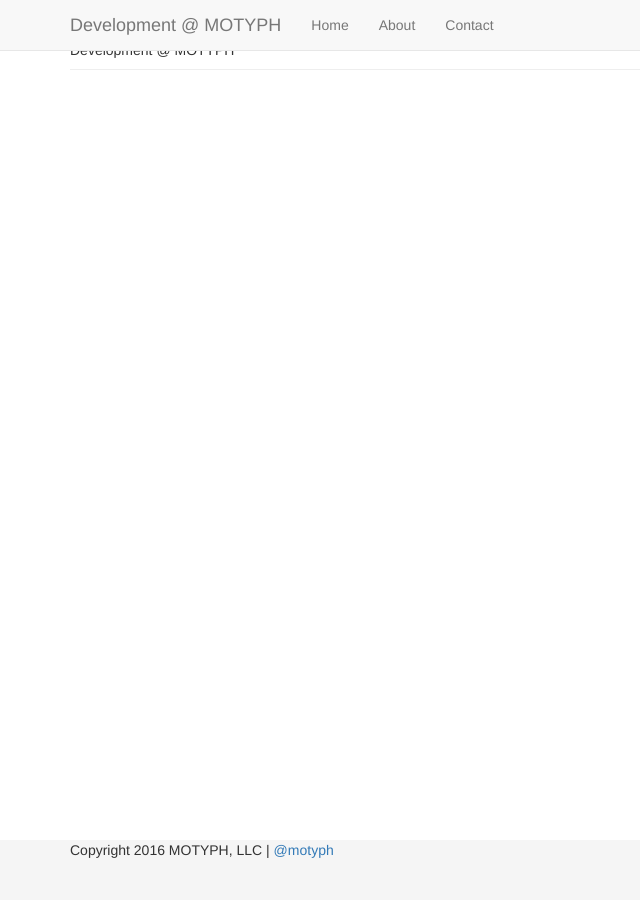
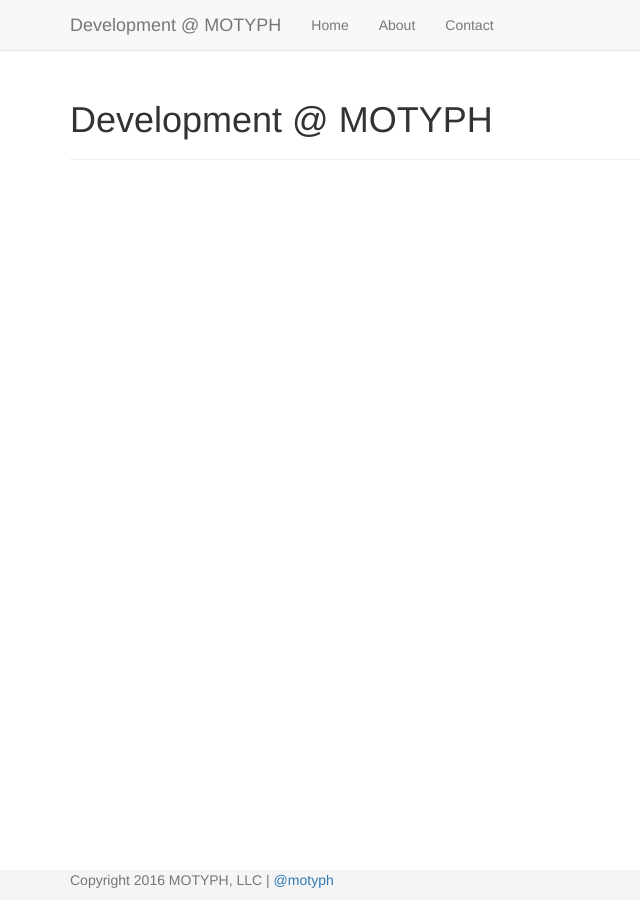
Before and after one commit to motyph/motyph.github.io, a Jekyll site: the page built from index.html, in a window 1280 px wide. Shown: the whole page, without its empty margins (0-640 px from the left). Built offline with Jekyll 4.4.1, drawn with Linux system fonts in a browser that asks for light colours; nearby versions of some CDN libraries.

Commit message:
Updating padding-top for content with fixed navbar

```diff
--- a/_layouts/default.html
+++ b/_layouts/default.html
@@ -71,9 +71,11 @@
             <div class="container">
                 <div class="row">
                     <div class="col-xs-12">
-                        Copyright 2016 MOTYPH, LLC
-                        |
-                        <a href="http://twitter.com/motyph">@motyph</a><br/>
+                        <p class="text-muted">
+                            Copyright 2016 MOTYPH, LLC
+                            |
+                            <a href="http://twitter.com/motyph">@motyph</a>
+                        </p>
                     </div>
                 </div>
             </div>
--- a/_layouts/page.html
+++ b/_layouts/page.html
@@ -1,7 +1,9 @@
 ---
 layout: default
 ---
-<div class="page-header">{{ page.title }} </div>
+<div class="page-header">
+    <h1>{{ page.title }}</h1>
+</div>
 
 <div class="post">
     {{ content }}
--- a/assets/css/sticky-footer-navbar.css
+++ b/assets/css/sticky-footer-navbar.css
@@ -7,7 +7,11 @@
 
 body {
   /* Margin bottom by footer height */
-  margin-bottom: 60px;
+  margin-bottom: 30px;
+}
+
+body > .container {
+  padding-top: 60px;
 }
 
 .footer {
@@ -15,6 +19,6 @@
   bottom: 0;
   width: 100%;
   /* Set the fixed height of the footer here */
-  height: 60px;
+  height: 30px;
   background-color: #f5f5f5;
 }
```
